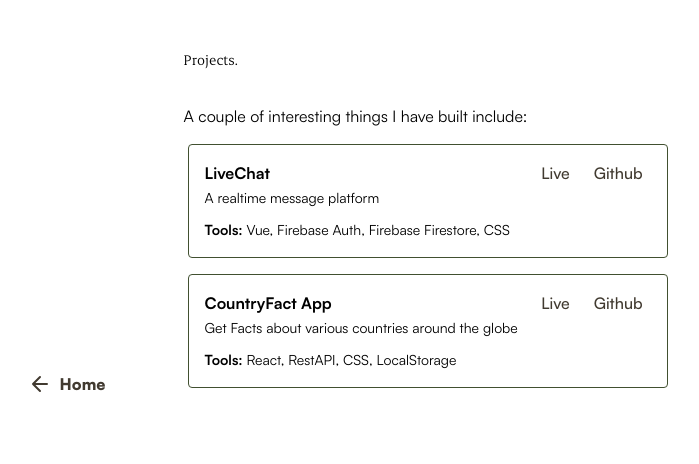
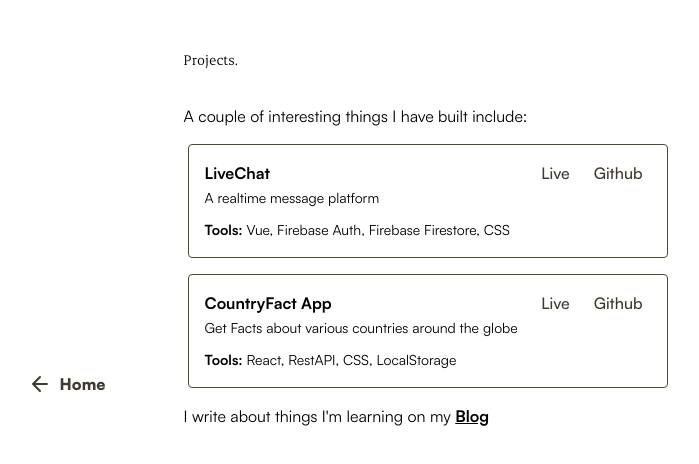
Before and after one commit to adeleke5140/portfolio-v2, a Next.js app: page /projects in a window 1280 px wide. Shown: the top 464 px of the page, without its empty margins (34-733 px from the left). Built offline with nearby package versions, Linux system fonts and the light colour scheme.

Commit message:
add link to blog

```diff
--- a/src/pages/projects.tsx
+++ b/src/pages/projects.tsx
@@ -1,4 +1,5 @@
 import { PageWrapper } from "@/components/pageWrapper";
+import Link from "next/link";
 
 const Projects = () => {
   return (
@@ -7,7 +8,7 @@ const Projects = () => {
         <p className="mb-4">
           A couple of interesting things I have built include:
         </p>
-        <section className="rounded border border-link-color px-4 py-4 mb-4 hover:bg-button-bg hover:bg-opacity-60 transition-transform ease-out duration-200 translate-x-1 hover:translate-x-0">
+        <section className="rounded border border-link-color px-4 py-4 mb-4 hover:bg-button-bg hover:bg-opacity-50 transition-transform ease-out duration-200 translate-x-1 hover:translate-x-0">
           <div className="flex justify-between ">
             <div className="mb-2">
               <p className="font-bold">LiveChat</p>
@@ -37,7 +38,7 @@ const Projects = () => {
             Firebase Firestore, CSS
           </span>
         </section>
-        <section className="rounded border border-link-color px-4 py-4 hover:bg-button-bg hover:bg-opacity-60 transition-transform ease-out duration-200 translate-x-1 hover:translate-x-0">
+        <section className="rounded border border-link-color px-4 py-4 hover:bg-button-bg hover:bg-opacity-50 transition-transform ease-out duration-200 translate-x-1 hover:translate-x-0">
           <div className="flex justify-between">
             <div className="mb-2">
               <p className="font-bold">CountryFact App</p>
@@ -69,6 +70,12 @@ const Projects = () => {
             LocalStorage
           </span>
         </section>
+        <p className="mt-4">
+          I write about things I&apos;m learning on my{" "}
+          <Link href="/blog" className="underline font-bold">
+            Blog
+          </Link>
+        </p>
       </section>
     </PageWrapper>
   );
```
